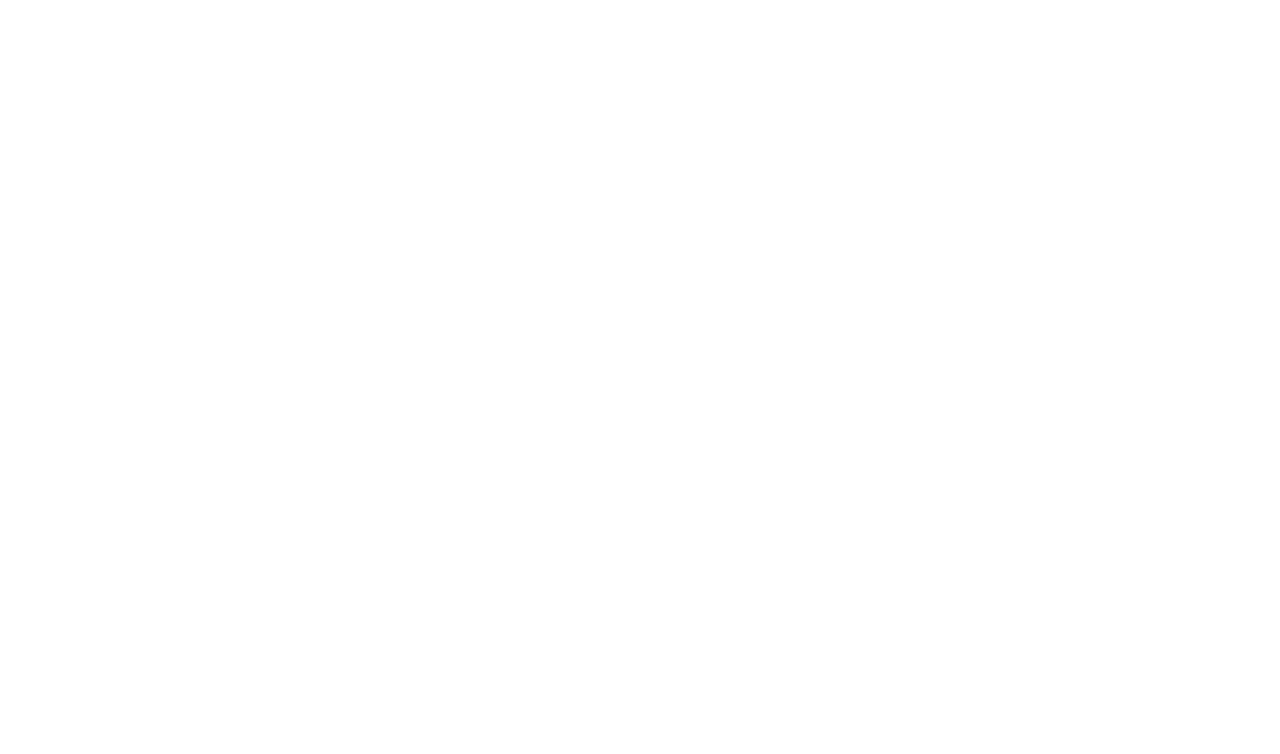
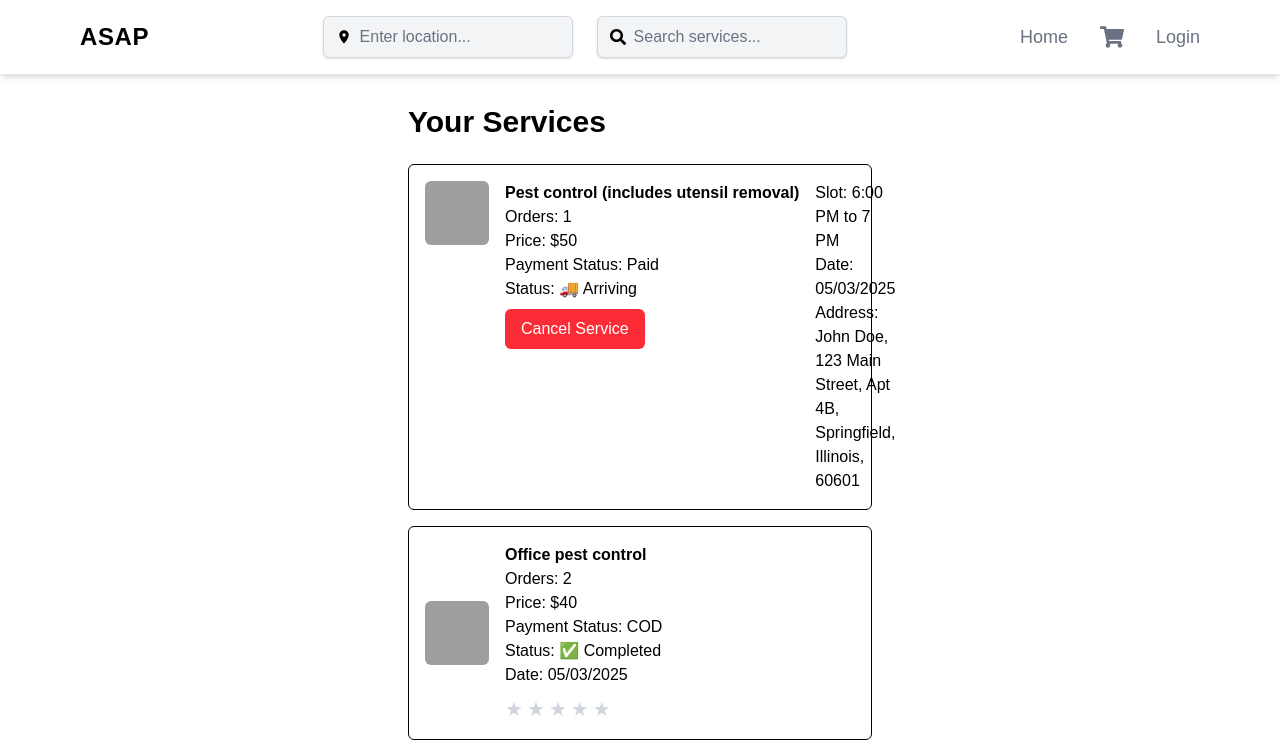
Before and after one commit to nitink3006/ASAP, a React (Vite) app in the folder frontend/: page /your-order in a window 1280 px wide. Before the commit this address had no page. Shown: the top 754 px of the page. Built offline with nearby package versions, Linux system fonts and the light colour scheme; grey boxes are pictures that could not be loaded.

Commit message:
order done

```diff
--- a/frontend/src/App.jsx
+++ b/frontend/src/App.jsx
@@ -15,6 +15,7 @@
 import SubCategory from "./component/AdminDashboard/SubCategory";
 import Cart from "./component/LandingPage/Home/Cart";
 import Service from "./component/AdminDashboard/Service";
+import OrderPage from "./component/LandingPage/Home/OrderPage";
 
 function App() {
   const [loading, setLoading] = useState(true);
@@ -23,7 +24,6 @@
     <PreLoader onComplete={() => setLoading(false)} />
   ) : (
     <Router>
-      <div className="min-h-screen">
         <Routes>
           {/* Routes with Navbar */}
           <Route path="/" element={<Home />} />
@@ -39,8 +39,8 @@
           <Route path="/remove-service" element={<RemoveService />} />
           <Route path="/sub-category" element={<SubCategory />} />
           <Route path="/cart" element={<Cart />} />
+          <Route path="/your-order" element={<OrderPage />} />
         </Routes>
-      </div>
     </Router>
   );
 }
--- a/frontend/src/component/LandingPage/Home/Navbar.jsx
+++ b/frontend/src/component/LandingPage/Home/Navbar.jsx
@@ -91,8 +91,7 @@
         <div className="hidden md:flex items-center space-x-8 text-lg font-medium">
           <Link
             to="/"
-            className={`relative transition duration-300 ${
-              currentRoute === "/"
+            className={`relative transition duration-300 ${currentRoute === "/"
                 ? "text-black font-semibold border-b-2 border-black-600"
                 : "text-gray-500 hover:text-black"
               }`}
@@ -101,8 +100,7 @@
           </Link>
           <Link to="/cart">
             <FaShoppingCart
-              className={`text-2xl cursor-pointer transition ${
-                currentRoute === "/cart" ? "text-black" : "text-gray-500"
+              className={`text-2xl cursor-pointer transition ${currentRoute === "/cart" ? "text-black" : "text-gray-500"
                 }`}
             />
           </Link>
@@ -124,6 +122,12 @@
                   >
                     Help Center
                   </Link>
+                  <Link
+                    to="/your-order"
+                    className="block px-4 py-2 hover:bg-gray-100"
+                  >
+                    Your Order
+                  </Link>
                   <button
                     onClick={handleLogout}
                     className="block w-full text-left px-4 py-2 hover:bg-gray-100"
@@ -136,8 +140,7 @@
           ) : (
             <Link
               to="/login"
-              className={`relative transition duration-300 ${
-                currentRoute === "/login"
+              className={`relative transition duration-300 ${currentRoute === "/login"
                   ? "text-black font-semibold border-b-2 border-black"
                   : "text-gray-500 hover:text-black"
                 }`}
--- /dev/null
+++ b/frontend/src/component/LandingPage/Home/OrderPage.jsx
@@ -0,0 +1,219 @@
+import { useState } from 'react';
+import Navbar from './Navbar';
+
+const Modal = ({ children, onClose }) => (
+  <div className="fixed inset-0  bg-opacity-50 flex justify-center items-center">
+    <div className="bg-white shadow-2xl p-6 rounded-md w-1/3">
+      {children}
+      <button className="mt-4 bg-red-500 text-white px-4 py-2 rounded-md ml-4" onClick={onClose}>Close</button>
+    </div>
+  </div>
+);
+
+const Checkbox = ({ label, onChange }) => (
+  <label className="block mb-2 cursor-pointer">
+    <input type="checkbox" className="mr-2" onChange={onChange} />
+    {label}
+  </label>
+);
+
+const Textarea = ({ placeholder, value, onChange, className }) => (
+  <textarea
+    placeholder={placeholder}
+    value={value}
+    onChange={onChange}
+    className={className}
+  />
+);
+
+const Button = ({ className, onClick, children }) => (
+  <button className={`${className} cursor-pointer`} onClick={onClick}>
+    {children}
+  </button>
+);
+
+const Rating = ({ value, onChange }) => (
+  <div className="flex space-x-1 mt-2">
+    {[1, 2, 3, 4, 5].map((star) => (
+      <span
+        key={star}
+        className={`cursor-pointer text-xl ${star <= value ? 'text-yellow-500' : 'text-gray-300'}`}
+        onClick={() => onChange(star)}
+      >
+        ★
+      </span>
+    ))}
+  </div>
+);
+
+const ServicePage = () => {
+  const [currentServices, setCurrentServices] = useState([
+    { name: "Pest control (includes utensil removal)", image: "https://res.cloudinary.com/urbanclap/image/upload/t_high_res_template,q_auto:low,f_auto/w_64,dpr_2,fl_progressive:steep,q_auto:low,f_auto,c_limit/images/growth/luminosity/1731504494228-eb2d1d.jpeg", orders: 1, price: "$50", payment: "Card", status: 'arriving', cancelReason: null, slot: "6:00 PM to 7 PM",address: "John Doe, 123 Main Street, Apt 4B, Springfield, Illinois, 60601", date:"05/03/2025" }
+  ]);
+
+  const [completedServices, setCompletedServices] = useState([
+    { name: "Office pest control", image: "https://res.cloudinary.com/urbanclap/image/upload/t_high_res_template,q_auto:low,f_auto/w_128,dpr_2,fl_progressive:steep,q_auto:low,f_auto,c_limit/images/growth/luminosity/1731504277984-7347cb.jpeg", orders: 2, price: "$40", payment: "Cash", status: 'completed', cancelReason: null, slot: "6:00 PM to 7 PM",address: "John Doe, 123 Main Street, Apt 4B, Springfield, Illinois, 60601",date:"05/03/2025" },
+    { name: "Retail shop pest control", image: "https://res.cloudinary.com/urbanclap/image/upload/t_high_res_template,q_auto:low,f_auto/w_128,dpr_2,fl_progressive:steep,q_auto:low,f_auto,c_limit/images/growth/luminosity/1731504268966-e3811e.jpeg", orders: 1, price: "$60", payment: "Card", status: 'cancelled', cancelReason: "Delayed Service", slot: "6:00 PM to 7 PM" ,address: "John Doe, 123 Main Street, Apt 4B, Springfield, Illinois, 60601",date:"05/03/2025" }
+  ]);
+
+  const [showCancelModal, setShowCancelModal] = useState(false);
+  const [cancelReason, setCancelReason] = useState([]);
+  const [otherReason, setOtherReason] = useState("");
+  const [rating, setRating] = useState(0);
+  const [feedback, setFeedback] = useState("");
+  const [selectedServiceIndex, setSelectedServiceIndex] = useState(null);
+
+  const handleCancelService = (index) => {
+    setSelectedServiceIndex(index);
+    setShowCancelModal(true);
+  };
+
+  const handleRatingSubmit = (service) => {
+    console.log(`Rating for ${service.name}:`, rating, feedback);
+    setRating(0);
+    setFeedback("");
+  };
+
+  const handleCancelSubmit = () => {
+    const reasonText = cancelReason.includes("Other") ? otherReason : cancelReason.join(", ");
+
+    const updatedServices = [...currentServices];
+    updatedServices[selectedServiceIndex] = {
+      ...updatedServices[selectedServiceIndex],
+      status: 'cancelled',
+      cancelReason: reasonText
+    };
+
+    setCurrentServices(updatedServices);
+    setCancelReason([]);
+    setOtherReason("");
+    setShowCancelModal(false);
+  };
+
+  const handleCheckboxChange = (reason) => {
+    setCancelReason((prev) =>
+      prev.includes(reason)
+        ? prev.filter((r) => r !== reason)
+        : [...prev, reason]
+    );
+  };
+
+  const handleDeleteService = (index) => {
+    const updatedServices = [...currentServices];
+    updatedServices.splice(index, 1);
+    setCurrentServices(updatedServices);
+  };
+
+  const renderStatusIcon = (status) => {
+    switch (status) {
+      case 'arriving':
+        return '🚚 Arriving';
+      case 'completed':
+        return '✅ Completed';
+      case 'cancelled':
+        return '❌ Cancelled';
+      default:
+        return '';
+    }
+  };
+
+  const renderPaymentStatus = (service) => {
+    if (service.status === 'cancelled') {
+      return service.payment === 'Cash' ? null : 'Money Returned in Process';
+    }
+    return service.payment === 'Cash' ? 'COD' : 'Paid';
+  };
+
+  return (
+    <>
+    <Navbar />
+    <div className="container p-6 mt-20">
+        <div className='mx-96'>
+      <h1 className="text-3xl font-bold mb-6">Your Services</h1>
+      {currentServices.map((service, index) => (
+  <div key={index} className="border p-4 mb-4 rounded-md flex space-x-4">
+    <img src={service.image} alt={service.name} className="w-16 h-16 object-cover rounded-md" />
+    <div className="flex-1">
+      <p className="font-bold whitespace-nowrap overflow-hidden overflow-ellipsis">{service.name}</p>
+      <p>Orders: {service.orders}</p>
+      <p>Price: {service.price}</p>
+      <p>Payment Status: {renderPaymentStatus(service)}</p>
+      <p>Status: {renderStatusIcon(service.status)}</p>
+      {service.cancelReason && <p>Cancel Reason: {service.cancelReason}</p>}
+      <Button className="bg-red-500 text-white px-4 py-2 rounded-md mt-2" onClick={() => handleCancelService(index)}>
+        Cancel Service
+      </Button>
+    </div>
+    <div className="flex flex-col justify-center items-start mr-4">
+      <p>Slot: {service.slot || 'N/A'}</p>
+      <p>Date: {service.date || 'N/A'}</p>
+      <p>Address: {service.address || 'N/A'}</p>
+    </div>
+  </div>
+))}
+
+
+      {completedServices.map((service, index) => (
+        <div key={index} className="border p-4 mb-4 rounded-md flex items-center space-x-4">
+          <img src={service.image} alt={service.name} className="w-16 h-16 object-cover rounded-md" />
+          <div>
+            <p className="font-bold">{service.name}</p>
+            <p>Orders: {service.orders}</p>
+            <p>Price: {service.price}</p>
+            <p>Payment Status: {renderPaymentStatus(service)}</p>
+            <p>Status: {renderStatusIcon(service.status)}</p>
+            <p>Date: {service.date}</p>
+            {service.cancelReason && <p>Cancel Reason: {service.cancelReason}</p>}
+            {service.rating ? (
+  <p>Rating: {service.rating} ⭐</p>
+) : (
+  <>
+    <Rating value={rating} onChange={setRating} />
+    {rating > 0 && (
+      <>
+        <Textarea
+          placeholder="Leave feedback..."
+          value={feedback}
+          onChange={(e) => setFeedback(e.target.value)}
+          className="w-full p-2 border rounded-md mt-2"
+        />
+        <Button
+          className="bg-blue-500 text-white px-4 py-2 mt-2 rounded-md"
+          onClick={() => handleRatingSubmit(index)}
+        >
+          Submit Feedback
+        </Button>
+      </>
+    )}
+  </>
+)}
+
+          </div>
+        </div>
+      ))}
+      {showCancelModal && (
+        <Modal onClose={() => setShowCancelModal(false)}>
+          <h3 className="text-xl font-bold mb-4">Cancel Reason</h3>
+          <Checkbox label="Delayed Service" onChange={() => handleCheckboxChange("Delayed Service")} />
+          <Checkbox label="Unsatisfactory Service" onChange={() => handleCheckboxChange("Unsatisfactory Service")} />
+          <Checkbox label="Other" onChange={() => handleCheckboxChange("Other")} />
+          {cancelReason.includes("Other") && (
+            <Textarea
+              placeholder="Enter other reason..."
+              value={otherReason}
+              onChange={(e) => setOtherReason(e.target.value)}
+              className="mt-2 w-full p-2 border rounded-md"
+            />
+          )}
+          <Button className="mt-4 bg-red-500 text-white px-4 py-2 rounded-md" onClick={handleCancelSubmit}>
+            Submit
+          </Button>
+        </Modal>
+      )}
+      </div>
+    </div>
+    </>
+  );
+};
+
+export default ServicePage;
--- a/frontend/src/component/LandingPage/Login.jsx
+++ b/frontend/src/component/LandingPage/Login.jsx
@@ -57,7 +57,6 @@
 
   const handleForgotPassword = () => {
     setShowModal(true);
-    console.log("mai khuld gye")
   };
 
   const handleGetOtp = () => {
```
Also changed, not shown: frontend/src/component/LandingPage/Login.css (deleted, +0 -23 lines). Lines whose indentation alone changed are shown as unchanged.
